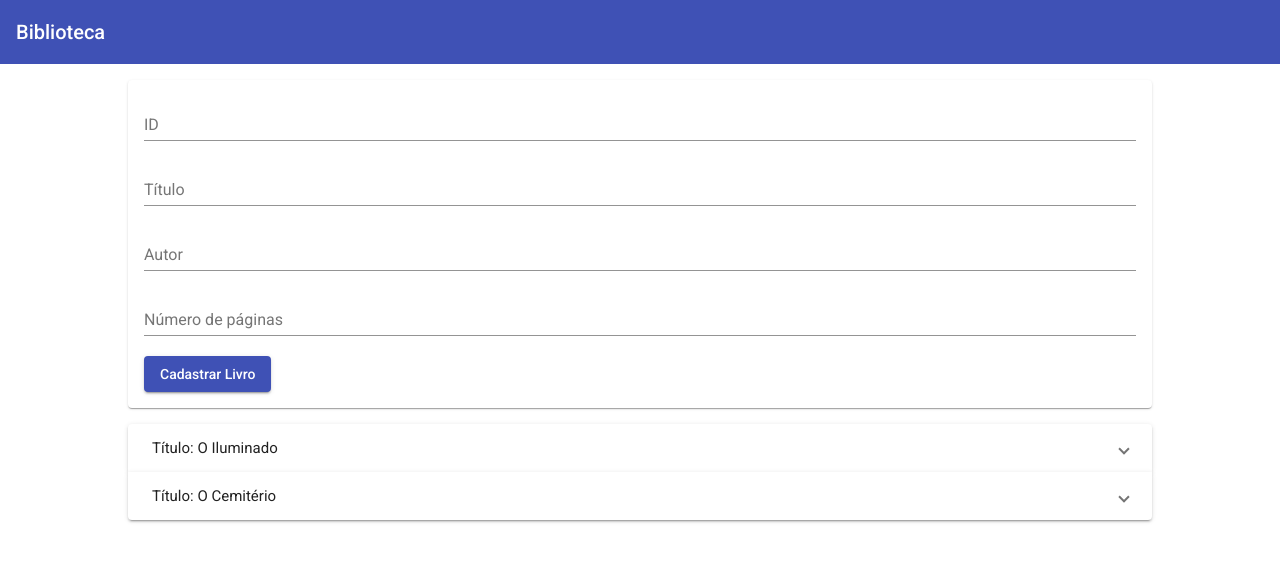
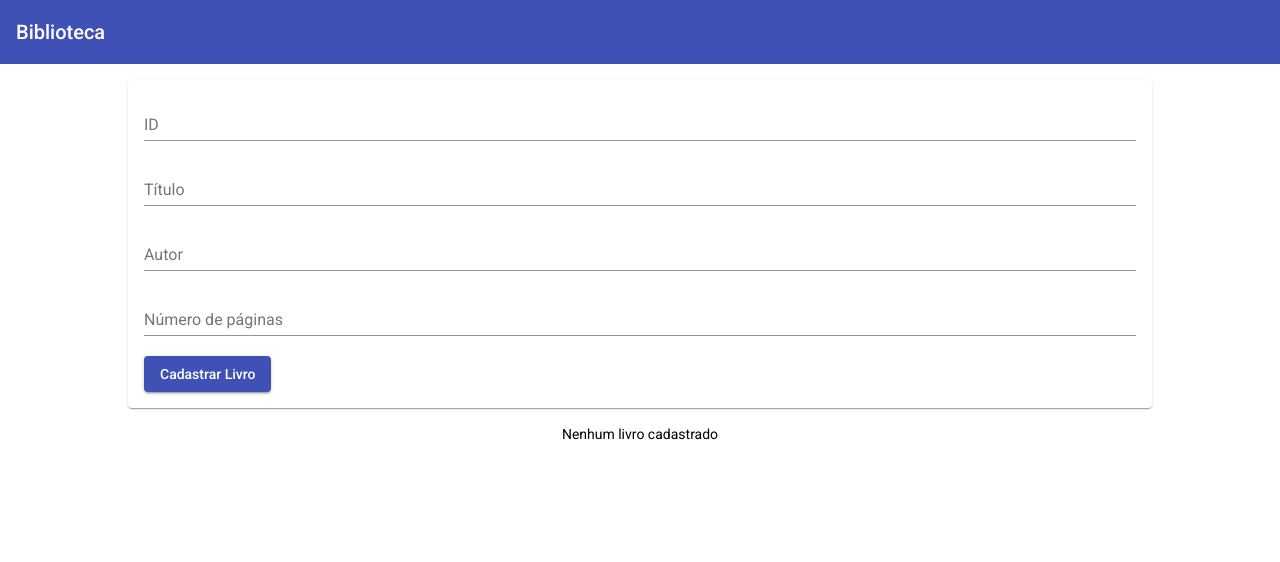
Before and after one commit to DanielScabar/projeto-lp2-t1, an Angular app: page / in a window 1280 px wide. Shown: the top 562 px of the page. Built offline with nearby package versions, Linux system fonts and the light colour scheme.

Commit message:
Interação entre componente cadastro e de listagem implementado

```diff
--- a/src/app/app.component.html
+++ b/src/app/app.component.html
@@ -1,5 +1,7 @@
 <app-cabecalho></app-cabecalho>
 <main>
-  <app-livros-cadastro></app-livros-cadastro>
-  <app-livros-lista></app-livros-lista>
+  <app-livros-cadastro
+    (livroAdicionado)="onLivroCadastrado($event)"
+  ></app-livros-cadastro>
+  <app-livros-lista [livros]="livros"></app-livros-lista>
 </main>
--- a/src/app/app.component.ts
+++ b/src/app/app.component.ts
@@ -6,5 +6,8 @@ import { Component } from '@angular/core';
   styleUrls: ['./app.component.css']
 })
 export class AppComponent {
-  title = 'proj_biblioteca';
+  livros = [];
+  onLivroCadastrado(livro){
+    this.livros = [...this.livros,livro];
+  }
 }
--- a/src/app/livros/livros-cadastro/livros-cadastro.component.ts
+++ b/src/app/livros/livros-cadastro/livros-cadastro.component.ts
@@ -1,4 +1,4 @@
-import {Component} from '@angular/core';
+import {Component, EventEmitter, Output} from '@angular/core';
 
 @Component({
   selector:'app-livros-cadastro',
@@ -7,12 +7,20 @@ import {Component} from '@angular/core';
 })
 
 export class LivrosCadastroComponent {
+  @Output() livroAdicionado = new EventEmitter;
+
   id:string;
   titulo:string;
   autor:string;
   npaginas:string;
 
   onCadastrarLivro(){
-    console.log("Inserindo Livro...");
+    const livro = {
+      id: this.id,
+      titulo: this.titulo,
+      autor: this.autor,
+      npaginas: this.npaginas
+    };
+    this.livroAdicionado.emit(livro);
   }
 }
--- a/src/app/livros/livros-lista/livros-lista.component.ts
+++ b/src/app/livros/livros-lista/livros-lista.component.ts
@@ -1,4 +1,4 @@
-import { Component, OnInit } from '@angular/core';
+import { Component, OnInit, Input } from '@angular/core';
 
 @Component({
   selector: 'app-livros-lista',
@@ -6,20 +6,8 @@ import { Component, OnInit } from '@angular/core';
   styleUrls: ['./livros-lista.component.css']
 })
 export class LivrosListaComponent implements OnInit {
-  livros = [
-    {
-      id:"1",
-      titulo:"O Iluminado",
-      autor:"Stephen King",
-      npaginas:"300"
-    },
-    {
-      id:"2",
-      titulo:"O Cemitério",
-      autor:"Stephen King",
-      npaginas:"220"
-    }
-  ];
+  @Input() livros = [];
+
 
   constructor() { }
 
```
